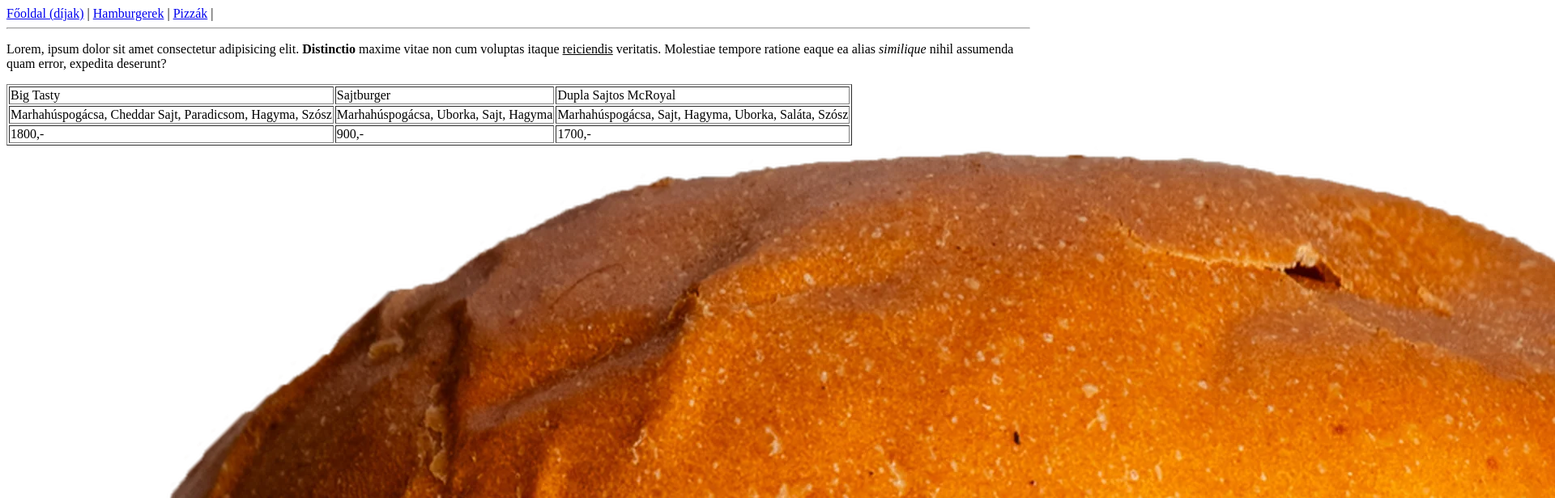
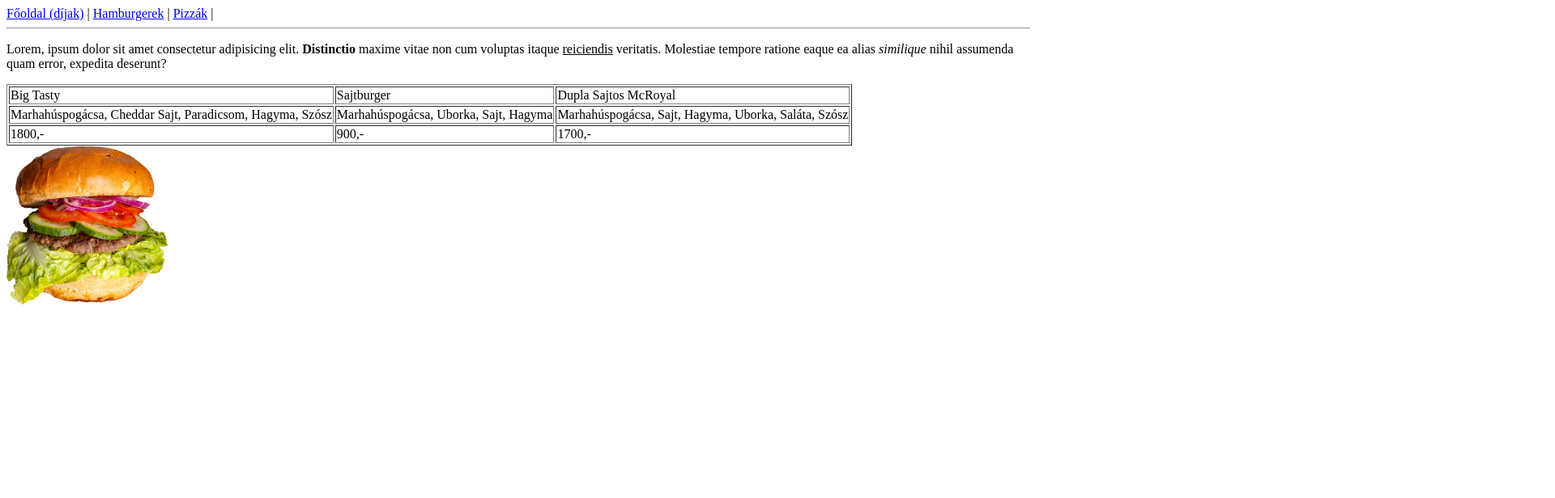
Before and after one commit to szabi180/etterem, a plain HTML site: page hamburgerek.html in a window 1280 px wide. Shown: the top 616 px of the page at 81% size, 1920 px wide, since content can reach past the window. Drawn offline with Linux system fonts and the light colour scheme.

Commit message:
kép meret

```diff
--- a/hamburgerek.html
+++ b/hamburgerek.html
@@ -33,7 +33,7 @@
 
 </table>
 
-<img src="./img/hamburger.webp" alt="hamburger">
+<img src="./img/hamburger.webp" alt="hamburger" width="200">
 </body>
 
 </html>
```
